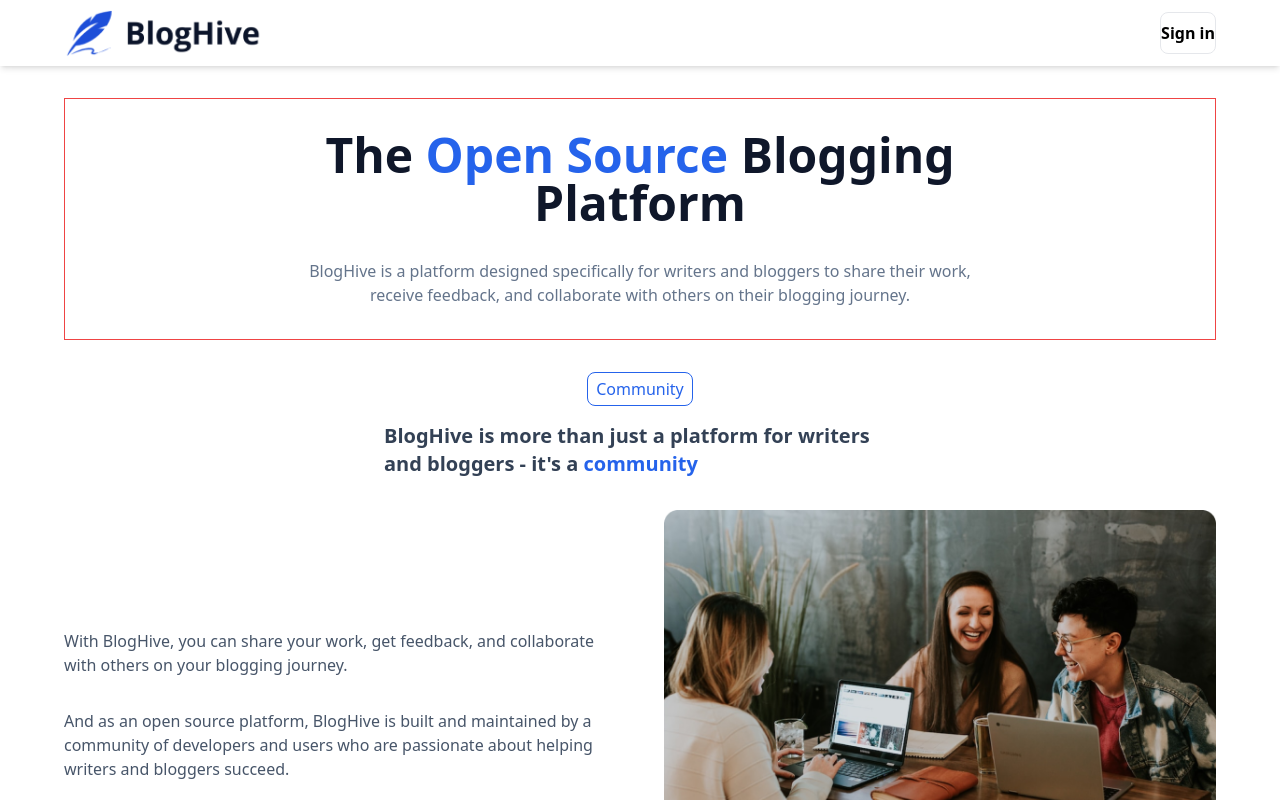
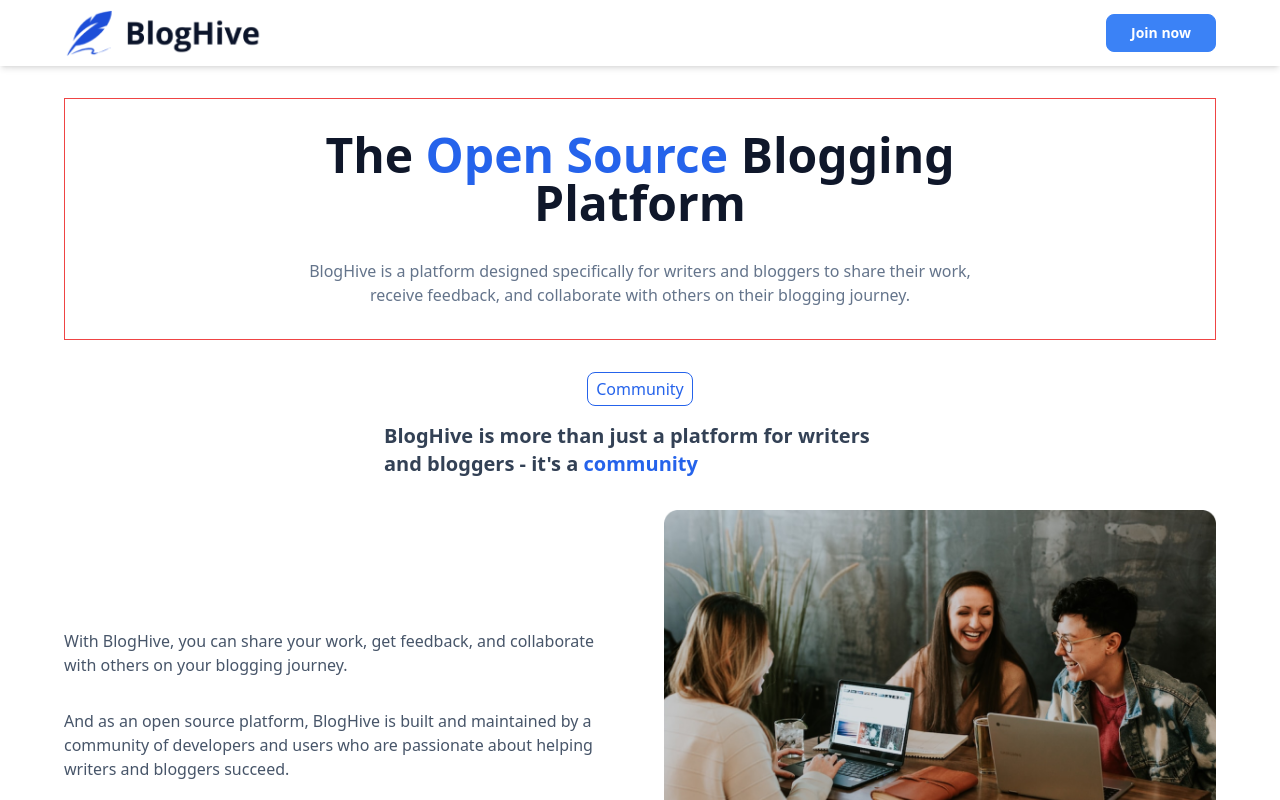
Before and after one commit to takanome-dev/BlogHive, a Next.js app in the folder apps/client/: page / in a window 1280 px wide. Shown: the top 800 px of the page. Built offline with nearby package versions, Linux system fonts and the light colour scheme.

Commit message:
feat: update file structure

```diff
--- a/apps/client/next.config.js
+++ b/apps/client/next.config.js
@@ -1,5 +1,3 @@
-const withTM = require("next-transpile-modules")(["atoms"]);
-
-module.exports = withTM({
+module.exports = {
   reactStrictMode: true,
-});
+};
--- a/apps/client/package.json
+++ b/apps/client/package.json
@@ -12,10 +12,10 @@
     "format": "prettier --write **/*.{js,ts,tsx,css,md,json,yml,yaml}"
   },
   "dependencies": {
+    "clsx": "^1.2.1",
     "next": "13.1.1",
     "react": "18.2.0",
-    "react-dom": "18.2.0",
-    "atoms": "workspace:*"
+    "react-dom": "18.2.0"
   },
   "devDependencies": {
     "@types/node": "^18.0.0",
@@ -23,7 +23,6 @@
     "autoprefixer": "^10.4.13",
     "eslint": "8.30.0",
     "eslint-config-custom": "workspace:*",
-    "next-transpile-modules": "10.0.0",
     "postcss": "^8.4.20",
     "prettier": "^2.7.1",
     "prettier-config-custom": "workspace:*",
--- /dev/null
+++ b/apps/client/src/components/atoms/Button/index.tsx
@@ -0,0 +1,36 @@
+import clsx from 'clsx';
+import * as React from 'react';
+
+interface ButtonProps extends React.HTMLAttributes<HTMLButtonElement> {
+  children: React.ReactNode;
+  color?: 'primary' | 'default' | 'outline' | 'link';
+  type?: 'button' | 'submit';
+}
+
+const style = {
+  primary: 'bg-blue-500 border-blue-500 text-white hover:bg-blue-600 focus:ring-blue-200',
+  default: 'bg-slate-100 border-slate-300 text-slate-900 hover:bg-slate-100 focus:ring-slate-200',
+  outline: 'bg-slate-100 border-slate-500 text-slate-900 hover:bg-blue-100 focus:ring-blue-200',
+  link: 'text-blue-600 hover:bg-blue-100',
+};
+
+export const Button: React.FC<ButtonProps> = ({
+  children,
+  color = 'default',
+  type = 'button',
+  className,
+  ...props
+}) => (
+  <button
+    type={type}
+    {...props}
+    className={clsx(
+      'rounded-lg border px-6 py-2 font-semibold text-sm',
+      "focus:outline-none focus:ring transition-all",
+      className || '',
+      style[color]
+    )}
+  >
+    {children}
+  </button>
+);
--- a/apps/client/src/components/Header.tsx
+++ b/apps/client/src/components/molecules/Header/index.tsx
@@ -1,7 +1,8 @@
-import { Button } from 'atoms';
 import Image from 'next/image';
 import Link from 'next/link';
 import React from 'react';
+
+import { Button } from '@/components/atoms/Button';
 
 import logoTextBlack from '@/public/logo-text-black.png';
 
@@ -10,7 +11,7 @@ const Header = () => (
     <Link href="/">
       <Image src={logoTextBlack} width={200} height={200} alt="Logo" />
     </Link>
-    <Button>Sign in</Button>
+    <Button color='primary'>Join now</Button>
   </header>
 );
 
--- a/apps/client/src/pages/index.tsx
+++ b/apps/client/src/pages/index.tsx
@@ -1,9 +1,9 @@
 import Image from 'next/image';
-import { Button } from 'atoms';
 
-import Header from '@/components/Header';
-import Footer from '@/components/Footer';
+import Header from '@/components/molecules/Header';
+import Footer from '@/components/molecules/Footer';
 import communityImg from '@/public/community.png';
+import { Button } from '@/components/atoms/Button';
 
 export default function IndexPage() {
   return (
--- a/packages/atoms/Button.tsx
+++ /dev/null
@@ -1,21 +0,0 @@
-import * as React from "react";
-import clsx from "clsx";
-
-interface ButtonProps extends React.HTMLAttributes<HTMLButtonElement> {
-  children: React.ReactNode;
-  color?: "primary" | "default" | "outline" | "link";
-}
-
-const style = {
-  primary: "bg-blue-500 border-blue-500 hover:bg-blue-600",
-  default: "bg-slate-100 border-slate-300 text-slate-900 hover:bg-slate-100",
-  outline: "bg-slate-100 border-slate-500 text-slate-900 hover:bg-blue-100",
-  link: "text-blue-600 hover:bg-blue-100"
-};
-
-export const Button: React.FC<ButtonProps> = (props) => {
-  return <button className={clsx(
-    "rounded-lg border px-4 py-2 font-semibold",
-    style[props.color ?? "primary"]
-  )}>{props.children}</button>;
-};
--- a/packages/atoms/index.tsx
+++ /dev/null
@@ -1,2 +0,0 @@
-import * as React from "react";
-export * from "./Button";
--- a/packages/atoms/tsconfig.json
+++ /dev/null
@@ -1,5 +0,0 @@
-{
-  "extends": "tsconfig/nextjs.json",
-  "include": ["."],
-  "exclude": ["dist", "build", "node_modules"]
-}
--- a/packages/eslint-config-custom/eslint-next.js
+++ b/packages/eslint-config-custom/eslint-next.js
@@ -81,6 +81,11 @@ module.exports = {
       "prefer-spread": "error",
       "prefer-template": "error",
       "quotes": ["error", "single"],
+      "react/button-has-type": [true, {
+        "button": true,
+        "submit": true,
+        "reset": false
+      }],
       "react/function-component-definition": "off",
       "react/prop-types": "off",
       "react/jsx-props-no-spreading": "off",
```
Also changed, not shown: packages/atoms/package.json (deleted, +0 -22 lines), apps/client/src/components/molecules/Footer/index.tsx (renamed from apps/client/src/components/Footer.tsx), 2 other files (tests, documents, lock files or other folders).
